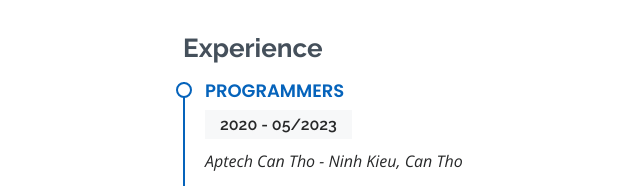
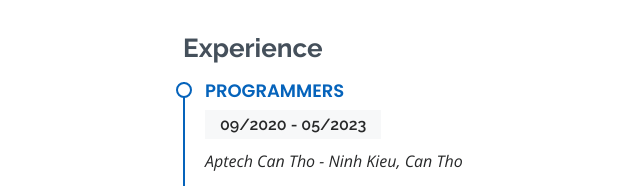
Before and after one commit to DuyKhanh3112/MyResume, a plain HTML site: page index.html in a window 1280 px wide. Shown: the part 1723-1909 px from the top of the page, 519-1159 px from the left. Drawn offline with nearby package versions, Linux system fonts and the light colour scheme.

Commit message:
Update index.html

```diff
--- a/index.html
+++ b/index.html
@@ -169,7 +169,7 @@
             <h3 class="resume-title">Experience</h3>
             <div class="resume-item">
               <h4>Programmers</h4>
-              <h5>2020 - 05/2023</h5>
+              <h5>09/2020 - 05/2023</h5>
               <p><em>Aptech Can Tho - Ninh Kieu, Can Tho</em></p>
               <div> Participate in end-of-term projects required Aptech India</div>
             </div>
```
